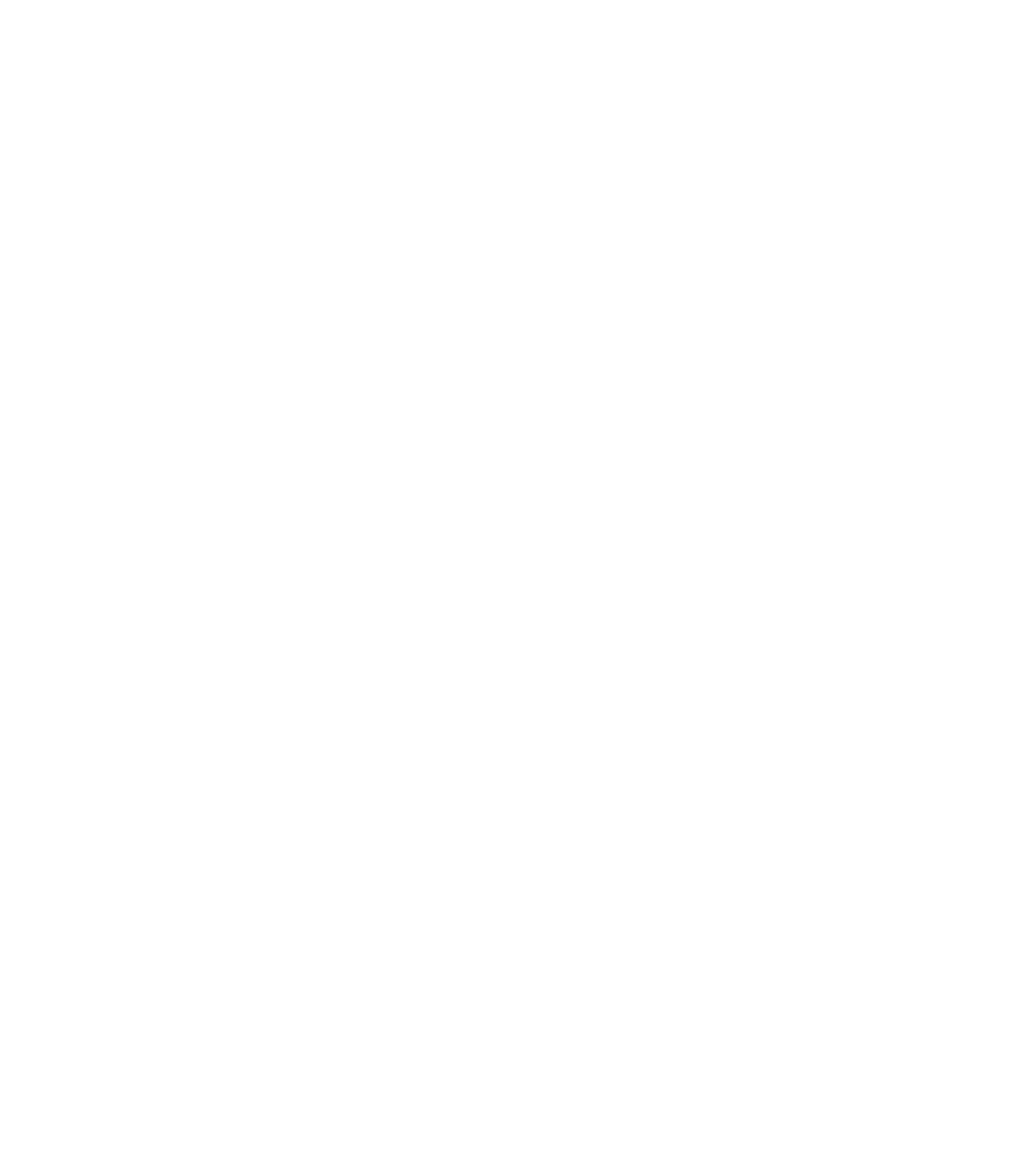
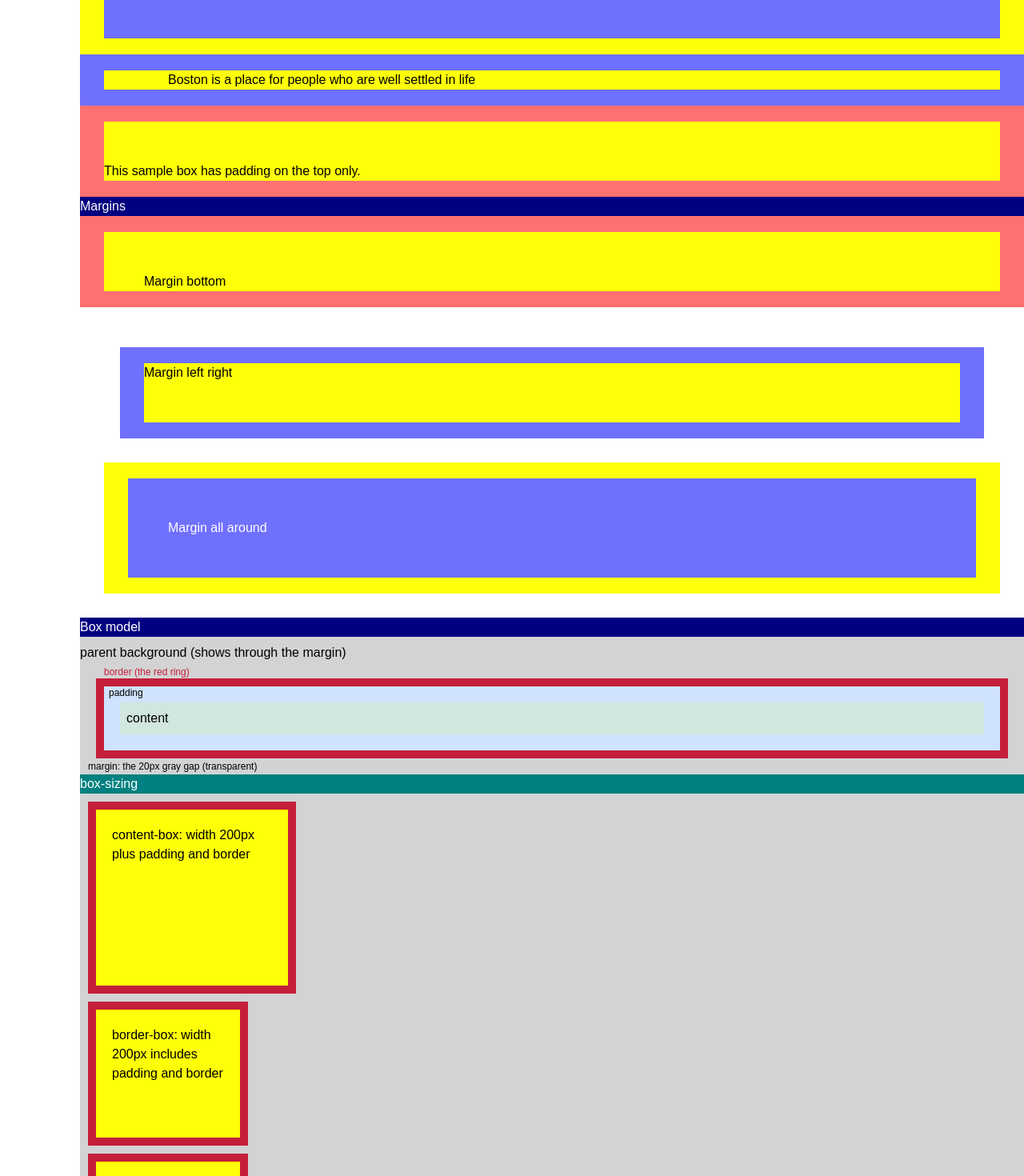
Before and after one commit to Blanq-one/webdev-client, a Next.js app: page /labs/lab2 in a window 1280 px wide. Shown: the part 1460-2930 px from the top of the page at 80% size. Before the commit the page ends 1112 px from the top, so only its background shows below. Built offline with nearby package versions, Linux system fonts and the light colour scheme.

Commit message:
Add Lab 2 padding, margin, and box model samples

```diff
--- /dev/null
+++ b/app/labs/lab2/BoxModel.tsx
@@ -0,0 +1,33 @@
+export default function BoxModel() {
+  return (
+    <div id="wd-css-box-model">
+      <h2>Box model</h2>
+      <div className="wd-box-model-parent">
+        <div>parent background (shows through the margin)</div>
+        <div className="wd-box-model-box">
+          <span className="wd-box-model-border-label">
+            border (the red ring)
+          </span>
+          <span className="wd-box-model-padding-label">padding</span>
+          <div className="wd-box-model-content">content</div>
+          <span className="wd-box-model-margin-label">
+            margin: the 20px gray gap (transparent)
+          </span>
+        </div>
+      </div>
+      <h3>box-sizing</h3>
+      <div className="wd-box-sizing-demo">
+        <div className="wd-box-sizing-content">
+          content-box: width 200px plus padding and border
+        </div>
+        <div className="wd-box-sizing-border">
+          border-box: width 200px includes padding and border
+        </div>
+        {/* border-box keeps the declared 200px width, so this third box matches the second */}
+        <div id="wd-ai-box-sizing" className="wd-box-sizing-border">
+          This sample box is border-box, so it stays at the declared width.
+        </div>
+      </div>
+    </div>
+  );
+}
--- /dev/null
+++ b/app/labs/lab2/Margins.tsx
@@ -0,0 +1,16 @@
+export default function Margins() {
+  return (
+    <div id="wd-css-margins">
+      <h2>Margins</h2>
+      <div className="wd-margin-bottom wd-padded-top-left wd-border-fat wd-border-red wd-border-solid wd-bg-color-yellow wd-fg-color-black">
+        Margin bottom
+      </div>
+      <div className="wd-margin-right-left wd-padded-bottom-right wd-border-fat wd-border-blue wd-border-solid wd-bg-color-yellow wd-fg-color-black">
+        Margin left right
+      </div>
+      <div className="wd-margin-all-around wd-padding-fat wd-border-fat wd-border-yellow wd-border-solid wd-bg-color-blue wd-fg-color-white">
+        Margin all around
+      </div>
+    </div>
+  );
+}
--- /dev/null
+++ b/app/labs/lab2/Padding.tsx
@@ -0,0 +1,25 @@
+export default function Padding() {
+  return (
+    <div id="wd-css-paddings">
+      <h2>Padding</h2>
+      <div className="wd-padded-top-left wd-border-fat wd-border-red wd-border-solid wd-bg-color-yellow wd-fg-color-black">
+        Padded top left
+      </div>
+      <div className="wd-padded-bottom-right wd-border-fat wd-border-blue wd-border-solid wd-bg-color-yellow wd-fg-color-black">
+        Padded bottom right
+      </div>
+      <div className="wd-padding-fat wd-border-fat wd-border-yellow wd-border-solid wd-bg-color-blue wd-fg-color-white">
+        Padded all around
+      </div>
+      <div className="wd-padded-left-only wd-border-fat wd-border-blue wd-border-solid wd-bg-color-yellow wd-fg-color-black">
+        Boston is a place for people who are well settled in life
+      </div>
+      <div
+        id="wd-ai-padded"
+        className="wd-ai-padded-top wd-border-fat wd-border-red wd-border-solid wd-bg-color-yellow wd-fg-color-black"
+      >
+        This sample box has padding on the top only.
+      </div>
+    </div>
+  );
+}
--- a/app/labs/lab2/index.css
+++ b/app/labs/lab2/index.css
@@ -137,3 +137,111 @@
 .wd-border-blue {
   border-color: #7070ff;
 }
+
+.wd-padded-top-left {
+  padding-top: 50px;
+  padding-left: 50px;
+}
+
+.wd-padded-bottom-right {
+  padding-bottom: 50px;
+  padding-right: 50px;
+}
+
+.wd-padding-fat {
+  padding: 50px;
+}
+
+.wd-padded-left-only {
+  padding-left: 80px;
+}
+
+.wd-ai-padded-top {
+  padding-top: 50px;
+}
+
+.wd-margin-bottom {
+  margin-bottom: 50px;
+}
+
+.wd-margin-right-left {
+  margin-left: 50px;
+  margin-right: 50px;
+}
+
+.wd-margin-all-around {
+  margin: 30px;
+}
+
+.wd-box-model-parent {
+  display: flow-root;
+  background-color: lightgray;
+  color: black;
+  padding-top: 8px;
+}
+
+.wd-box-model-margin-label,
+.wd-box-model-border-label,
+.wd-box-model-padding-label {
+  font-size: 12px;
+  line-height: 12px;
+}
+
+.wd-box-model-box {
+  position: relative;
+  margin: 20px;
+  padding: 20px;
+  border: 10px solid #c41e3a;
+  background-color: #cfe2ff;
+  color: black;
+}
+
+.wd-box-model-border-label {
+  position: absolute;
+  top: -24px;
+  left: 0;
+  color: #c41e3a;
+}
+
+.wd-box-model-margin-label {
+  position: absolute;
+  bottom: -26px;
+  left: -20px;
+}
+
+.wd-box-model-padding-label {
+  position: absolute;
+  top: 2px;
+  left: 6px;
+}
+
+.wd-box-model-content {
+  background-color: #d1e7dd;
+  padding: 8px;
+  color: black;
+}
+
+.wd-box-sizing-demo {
+  background-color: lightgray;
+  color: black;
+  padding: 10px;
+}
+
+.wd-box-sizing-content,
+.wd-box-sizing-border {
+  width: 200px;
+  height: 180px;
+  padding: 20px;
+  border: 10px solid #c41e3a;
+  background-color: #ffff07;
+  color: black;
+  margin-bottom: 10px;
+}
+
+.wd-box-sizing-content {
+  box-sizing: content-box;
+}
+
+.wd-box-sizing-border {
+  box-sizing: border-box;
+}
--- a/app/labs/lab2/page.tsx
+++ b/app/labs/lab2/page.tsx
@@ -2,6 +2,9 @@
 import ForegroundColors from "./ForegroundColors";
 import BackgroundColors from "./BackgroundColors";
 import Borders from "./Borders";
+import Padding from "./Padding";
+import Margins from "./Margins";
+import BoxModel from "./BoxModel";
 
 export default function Lab2() {
   return (
@@ -88,6 +91,9 @@
       <ForegroundColors />
       <BackgroundColors />
       <Borders />
+      <Padding />
+      <Margins />
+      <BoxModel />
     </div>
   );
 }
```
